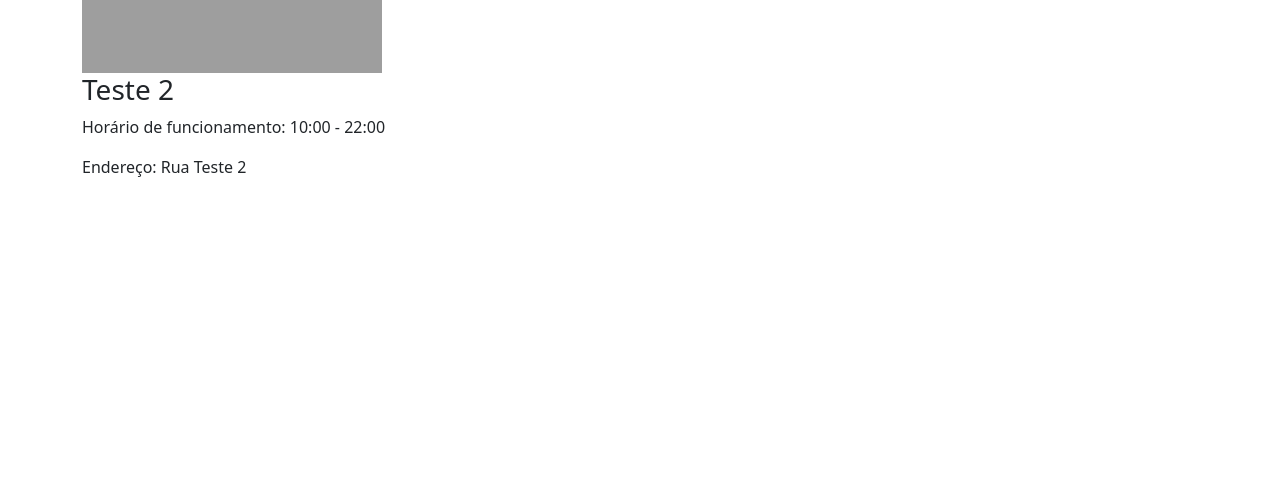
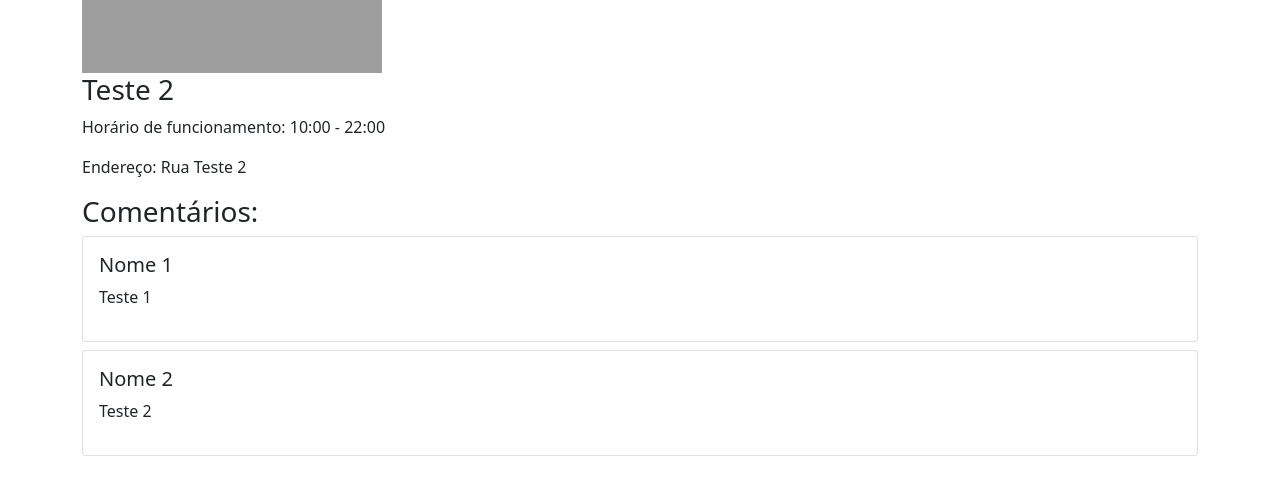
Before and after one commit to biel-correa/prova-zomato, a Flask app: page /restaurante/1 in a window 1280 px wide. Shown: the part 183-678 px from the top of the page. Run offline with Flask 2, Linux system fonts and the light colour scheme; grey boxes are pictures that could not be loaded.

Commit message:
feature: adicionar comentarios a um restaurnte

```diff
--- a/database.py
+++ b/database.py
@@ -1,10 +1,21 @@
+from pages.restaurentes.Comentario import Comentario
 from pages.restaurentes.Restaurante import Restaurante
 
 restaurantes = [
-    Restaurante(0, 'Teste 1', 'https://picsum.photos/300/200', 'Rua Teste 1', '10:00 - 22:00'),
-    Restaurante(1, 'Teste 2', 'https://picsum.photos/300/200', 'Rua Teste 2', '10:00 - 22:00'),
-    Restaurante(2, 'Teste 3', 'https://picsum.photos/300/200', 'Rua Teste 3', '10:00 - 22:00'),
-    Restaurante(3, 'Teste 4', 'https://picsum.photos/300/200', 'Rua Teste 4', '10:00 - 22:00'),
+    Restaurante(0, 'Teste 1', 'https://picsum.photos/300/200', 'Rua Teste 1', '10:00 - 22:00', [
+        Comentario(0, 'Nome 1', 'Teste 1'),
+        Comentario(1, 'Nome 2', 'Teste 2')
+        ]),
+    Restaurante(1, 'Teste 2', 'https://picsum.photos/300/200', 'Rua Teste 2', '10:00 - 22:00', [
+        Comentario(2, 'Nome 1', 'Teste 1'),
+        Comentario(3, 'Nome 2', 'Teste 2')
+        ]),
+    Restaurante(2, 'Teste 3', 'https://picsum.photos/300/200', 'Rua Teste 3', '10:00 - 22:00', [
+        Comentario(4, 'Nome 1', 'Teste 1'),
+        Comentario(5, 'Nome 2', 'Teste 2')
+        ]),
+    Restaurante(3, 'Teste 4', 'https://picsum.photos/300/200', 'Rua Teste 4', '10:00 - 22:00', [
+        Comentario(6, 'Nome 1', 'Teste 1'),
+        Comentario(7, 'Nome 2', 'Teste 2')
+        ])
 ]
-
-comentarios = []
--- /dev/null
+++ b/pages/restaurentes/Comentario.py
@@ -0,0 +1,5 @@
+class Comentario:
+    def __init__(self, id, nome, comentario):
+        self.id = id
+        self.comentario = comentario
+        self.nome = nome
--- a/pages/restaurentes/Restaurante.py
+++ b/pages/restaurentes/Restaurante.py
@@ -1,7 +1,8 @@
 class Restaurante:
-    def __init__(self, id, nome, imagem, endereco, horarioFuncionamento):
+    def __init__(self, id, nome, imagem, endereco, horarioFuncionamento, comentarios):
         self.id = id
         self.nome = nome
         self.imagem = imagem
         self.endereco = endereco
         self.horarioFuncionamento = horarioFuncionamento
+        self.comentarios = comentarios
--- a/templates/detalhes.html
+++ b/templates/detalhes.html
@@ -1,6 +1,6 @@
 {% extends "base.html" %}
 
-{% block title %}Home{% endblock %}
+{% block title %}{{restaurante.nome}}{% endblock %}
 
 {% block content %}
 {% include 'navbar.html' %}
@@ -12,6 +12,17 @@
             <p>Horário de funcionamento: <span>{{restaurante.horarioFuncionamento}}</span></p>
             <p>Endereço: <span>{{restaurante.endereco}}</span></p>
         </div>
+        <div class="col-md-12">
+            <h3>Comentários:</h3>
+            {% for comentario in restaurante.comentarios %}
+            <div class="card my-2">
+                <div class="card-body">
+                    <h5 class="card-title">{{comentario.nome}}</h5>
+                    <p>{{comentario.comentario}}</p>
+                </div>
+            </div>
+            {% endfor %}
+        </div>
     </div>
 </div>
 {% endblock %}
```
